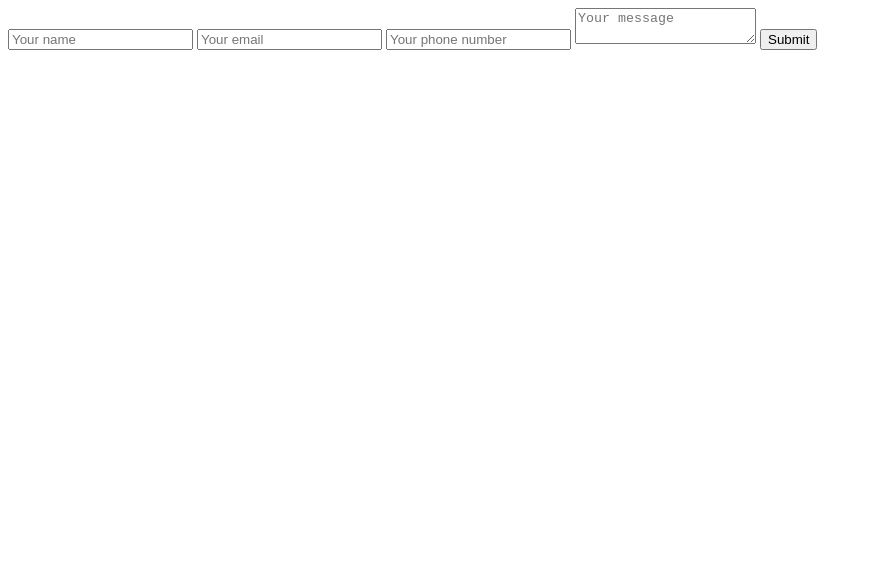
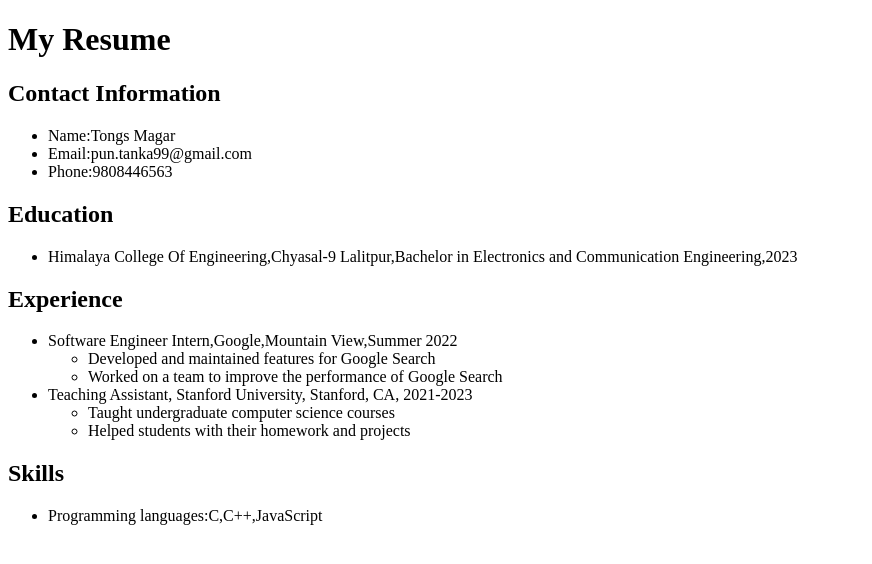
Before and after one commit to tongs99/html_test, a plain HTML site: page index.html in a window 1280 px wide. Shown: the whole page, without its empty margins (0-872 px from the left). Drawn offline with Linux system fonts and the light colour scheme.

Commit message:
added resume index

```diff
--- a/index.html
+++ b/index.html
@@ -6,12 +6,60 @@
     <title>Document</title>
 </head>
 <body>
-    <form action="/contact" method="post">
-        <input type="name" name="name" placeholder="Your name">
-        <input type="email" name="email" placeholder="Your email">
-        <input type="phone" name="phone" placeholder="Your phone number">
-        <textarea name="message" placeholder="Your message"></textarea>
-        <input type="submit">
-      </form>
+    <h1>My Resume</h1>
+
+    <section id="contact">
+
+        <h2>Contact Information</h2>
+
+        <ul>
+
+            <li>Name:Tongs Magar</li>
+
+            <li>Email:pun.tanka99@gmail.com</li>
+
+            <li>Phone:9808446563</li>
+
+        </ul>
+
+    </section>
+
+
+
+    <section id="education">
+
+    <h2>Education</h2>
+
+    <ul>
+
+        <li>Himalaya College Of Engineering,Chyasal-9 Lalitpur,Bachelor in Electronics and Communication Engineering,2023</li>
+
+    </ul>
+
+    </section>
+    <section id="experience">
+        <h2>Experience</h2>
+        <ul>
+            <li>Software Engineer Intern,Google,Mountain View,Summer 2022</li>
+            <ul>
+                <li>Developed and maintained features for Google Search</li>
+                <li>Worked on a team to improve the performance of Google Search</li>
+            </ul>
+        <li>Teaching Assistant, Stanford University, Stanford, CA, 2021-2023</li>
+        <ul>
+            <li>Taught undergraduate computer science courses</li>
+            <li>Helped students with their homework and projects</li>
+        </ul>
+
+        </ul>
+    </section>
+
+
+    <section id="skills"></section>
+    <h2>Skills</h2>
+    <ul>
+        <li>Programming languages:C,C++,JavaScript</li>
+
+    </ul>
 </body>
 </html>
```
